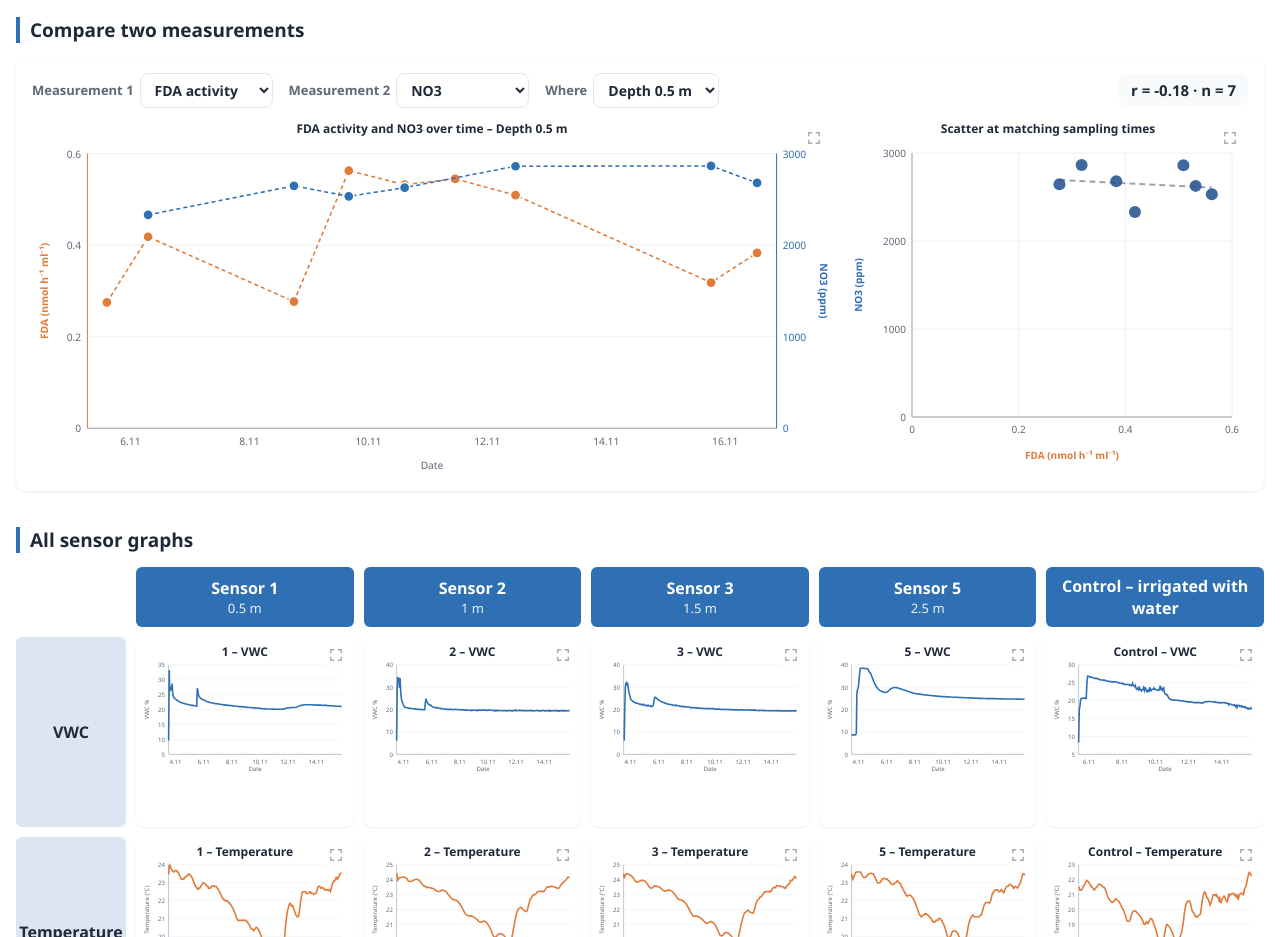
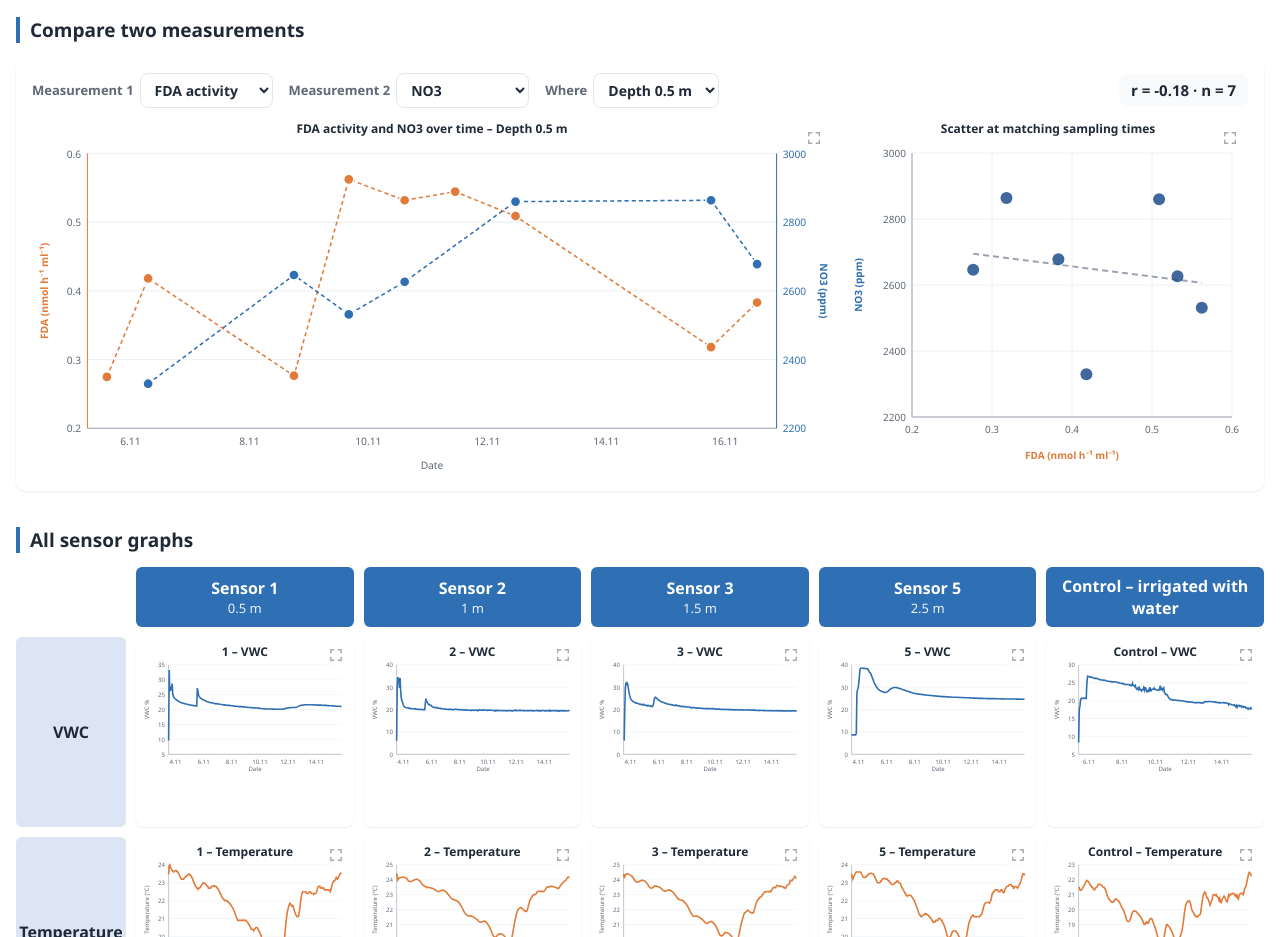
Before and after one commit to Hillel-Barda/soil-column-results, a plain HTML site: page index.html in a window 1280 px wide. Shown: the part 2700-3637 px from the top of the page. Drawn offline with Linux system fonts and the light colour scheme.

Commit message:
Data update 2026-11-18 13:06

```diff
--- a/index.html
+++ b/index.html
@@ -163,7 +163,7 @@ function dual2(el,A,B,o){
  const all=[...A.pts,...B.pts].filter(p=>p[1]!=null&&p[0]!=null);
  if(!A.pts.length||!B.pts.length){el.innerHTML='<div class="empty-state">No data for this choice.</div>';return}
  const xmin=Math.min(...all.map(p=>p[0])),xmax=Math.max(...all.map(p=>p[0])),pad=(xmax-xmin)*0.03||0.5;
- const sc=s=>{const v=s.pts.map(p=>p[1]).filter(v=>v!=null),lo=Math.min(0,...v),r=nice(lo,Math.max(...v),5);return{lo:Math.min(0,r.lo),hi:r.hi,st:r.st}};
+ const sc=s=>{const v=s.pts.map(p=>p[1]).filter(v=>v!=null);return nice(Math.min(...v),Math.max(...v),5)};  // auto range, like Excel
  const ra=sc(A),rb=sc(B),X=x=>L+(x-(xmin-pad))/((xmax+pad)-(xmin-pad))*(W-L-R),YA=y=>T+(ra.hi-y)/(ra.hi-ra.lo)*(H-T-Bm),YB=y=>T+(rb.hi-y)/(rb.hi-rb.lo)*(H-T-Bm);
  const lab=v=>Math.abs(v)>=100?Math.round(v):+v.toFixed(2);
  let g=`<svg viewBox="0 0 ${W} ${H}">`;
@@ -188,7 +188,7 @@ function corrOf(A,B){const pts=[];const sa=A.line?B:A,sb=A.line?A:B;
  let sxy=0,sxx=0,syy=0;pts.forEach(p=>{sxy+=(p[0]-mx)*(p[1]-my);sxx+=(p[0]-mx)**2;syy+=(p[1]-my)**2});return{n,r:sxx&&syy?sxy/Math.sqrt(sxx*syy):null,pts}}
 function scatter(el,A,B,c,o){o=Object.assign({w:400,h:330},o||{});const W=o.w,H=o.h,L=64,R=16,T=16,Bm=50;
  if(c.pts.length<2){el.innerHTML='<div class="empty-state">Not enough matching samples.</div>';return}
- const xs=c.pts.map(p=>p[0]),ys=c.pts.map(p=>p[1]),xr=nice(Math.min(0,...xs),Math.max(...xs),4),yr=nice(Math.min(0,...ys),Math.max(...ys),5);xr.lo=Math.min(0,xr.lo);yr.lo=Math.min(0,yr.lo);
+ const xs=c.pts.map(p=>p[0]),ys=c.pts.map(p=>p[1]),xr=nice(Math.min(...xs),Math.max(...xs),4),yr=nice(Math.min(...ys),Math.max(...ys),5);
  const X=x=>L+(x-xr.lo)/(xr.hi-xr.lo)*(W-L-R),Y=y=>T+(yr.hi-y)/(yr.hi-yr.lo)*(H-T-Bm),lab=v=>Math.abs(v)>=100?Math.round(v):+v.toFixed(2);
  let g=`<svg viewBox="0 0 ${W} ${H}">`;
  for(let y=yr.lo;y<=yr.hi+1e-9;y+=yr.st)g+=`<line class="gr" x1="${L}" x2="${W-R}" y1="${Y(y)}" y2="${Y(y)}"/><text class="tk" x="${L-6}" y="${Y(y)+4}" text-anchor="end">${lab(y)}</text>`;
```
